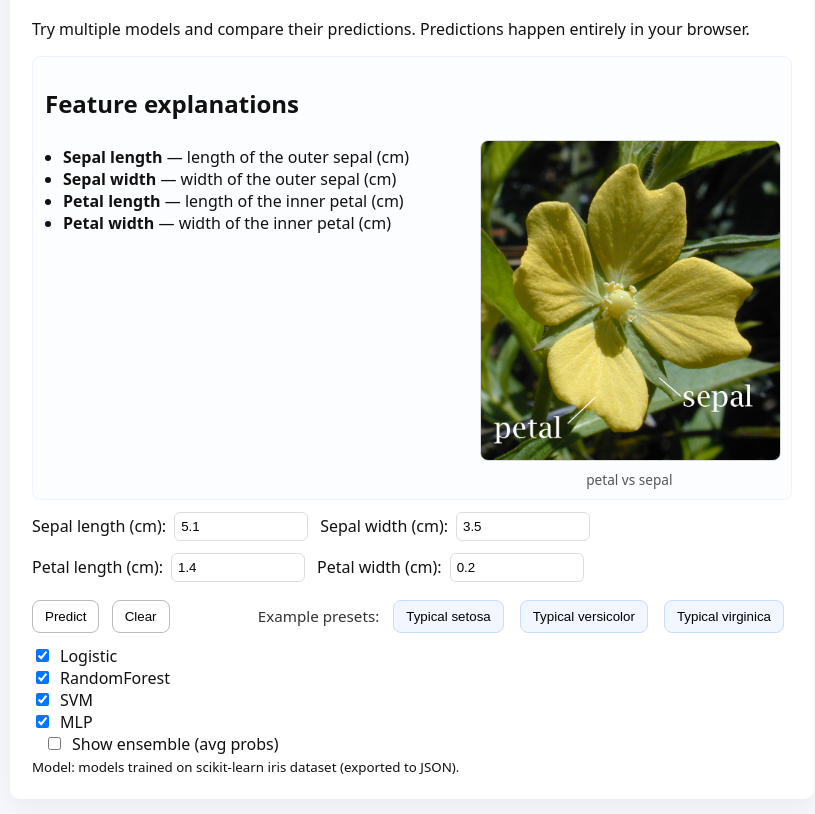
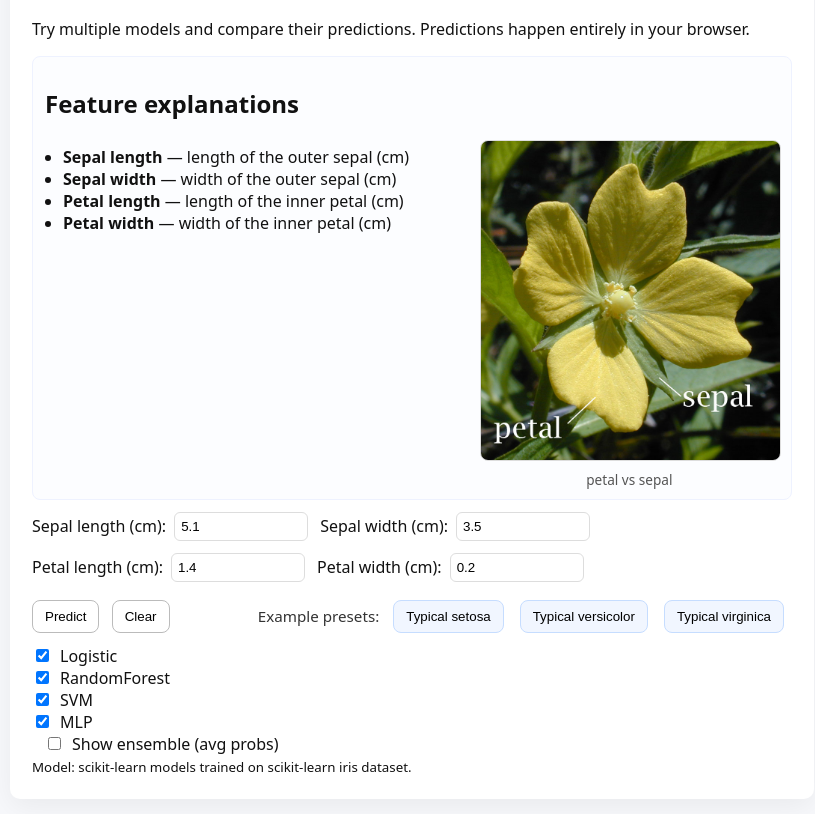
Before and after one commit to rutujagurav/my-iris-demo, a plain HTML site: page docs/index.html in a window 1280 px wide. Shown: the part 94-908 px from the top of the page, without its empty margins (228-1043 px from the left). Drawn offline with Linux system fonts and the light colour scheme.

Commit message:
minor update

```diff
--- a/docs/index.html
+++ b/docs/index.html
@@ -74,7 +74,7 @@
     </section>
 
     <footer>
-      <small>Model: models trained on scikit-learn iris dataset (exported to JSON).</small>
+      <small>Model: scikit-learn models trained on scikit-learn iris dataset.</small>
     </footer>
   </main>
 
```
